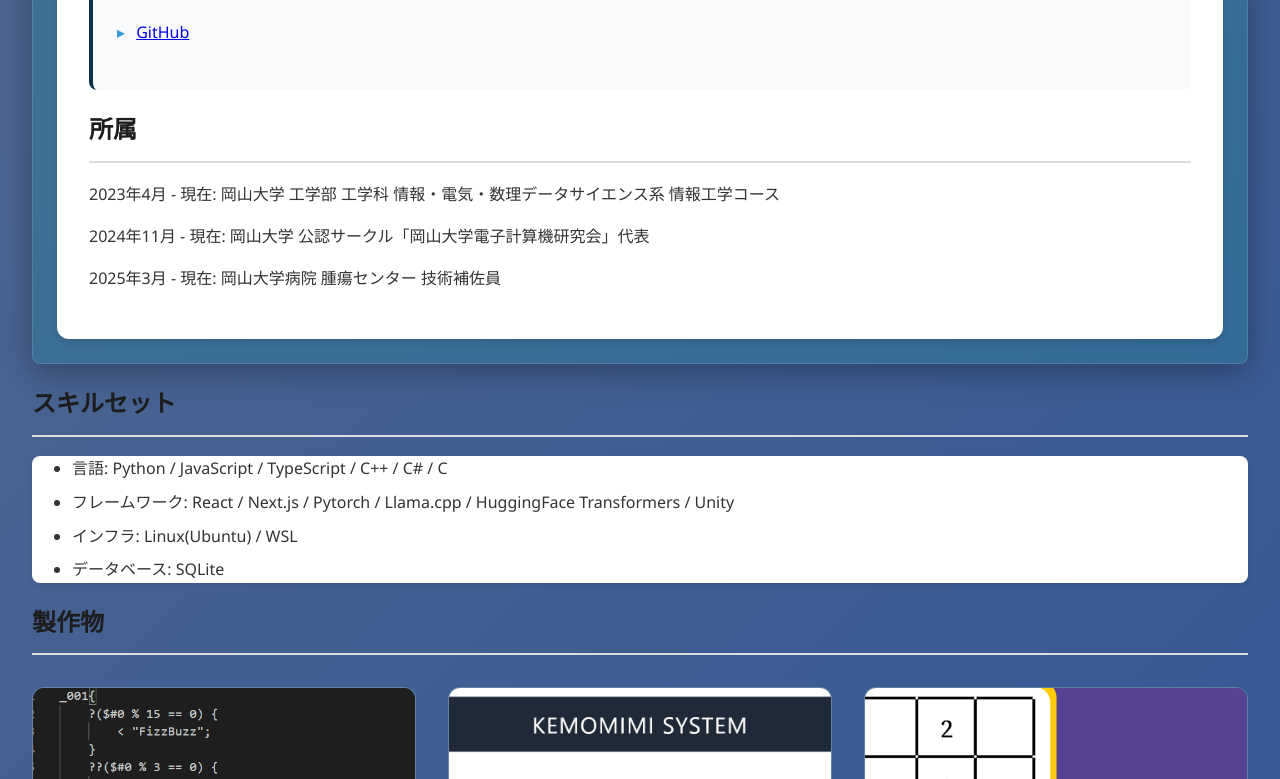
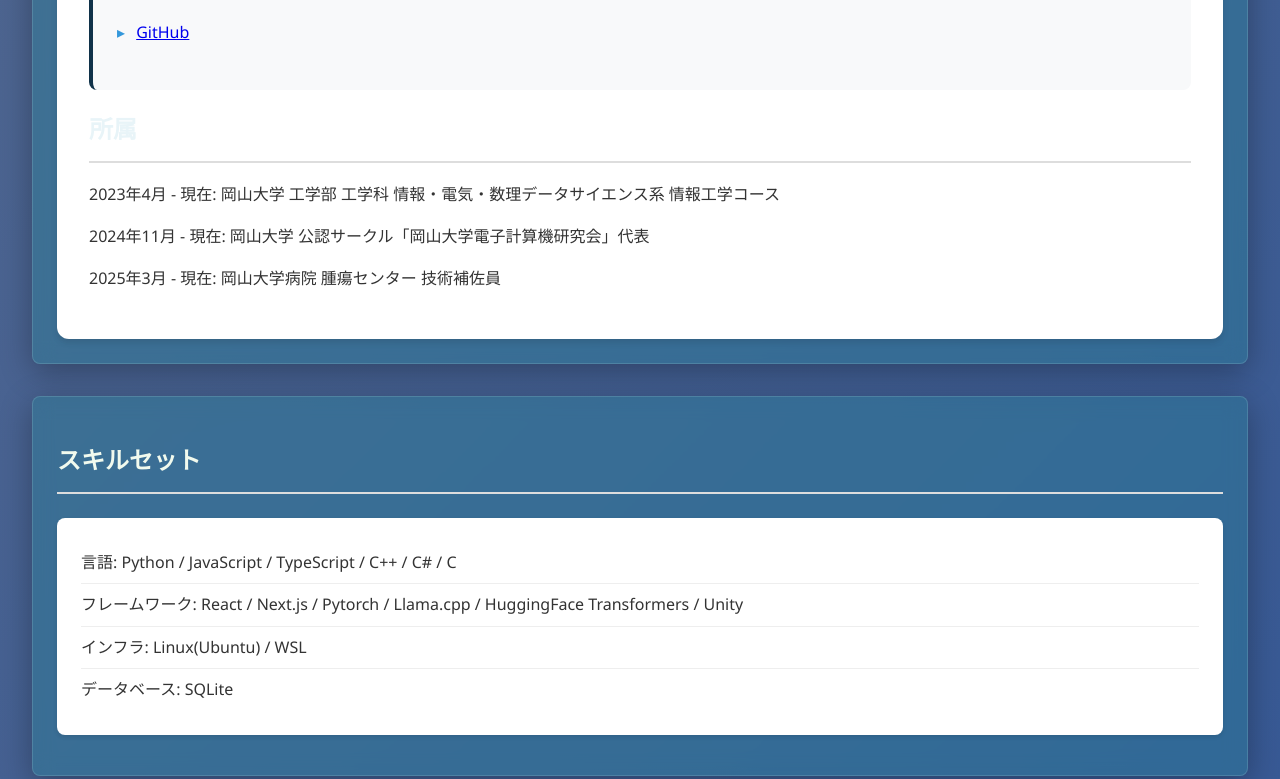
Before and after one commit to K16858/portfolio, a plain HTML site: page index.html in a window 1280 px wide. Shown: the part 801-1580 px from the top of the page. Drawn offline with Linux system fonts and the light colour scheme.

Commit message:
スキルセットセクションを改善

```diff
--- a/styles/styles.css
+++ b/styles/styles.css
@@ -13,7 +13,7 @@ h1 {
 }
 
 h2 {
-  color: #1d1d1d;
+  color: #e8f4f8;
   border-bottom: 2px solid #ddd;
   padding-bottom: 0.5em;
 }
@@ -31,6 +31,7 @@ h2 {
   padding: 1.5em;
   border-radius: 8px;
   box-shadow: 0 8px 32px rgba(0,0,0,0.3);
+  margin-bottom: 2em;
 }
 
 .profile-image {
@@ -107,15 +108,39 @@ h2 {
   left: 0;
 }
 
+/* スキルセクション */
+.skills {
+  background: rgba(33, 143, 156, 0.3);
+  backdrop-filter: blur(10px);
+  border: 1px solid rgba(168, 218, 220, 0.2);
+  padding: 1.5em;
+  border-radius: 8px;
+  box-shadow: 0 8px 32px rgba(0,0,0,0.3);
+  margin-bottom: 2em;
+}
+
+.skills h2 {
+  color: #f1faee;
+  margin-bottom: 1em;
+}
+
 .skills ul {
-  display: grid;
-  gap: 0.5em;
   background: white;
+  padding: 1.5em;
   border-radius: 8px;
   box-shadow: 0 2px 4px rgba(0,0,0,0.1);
+  list-style: none;
 }
 
-/* 製作物セクション */
+.skills li {
+  padding: 0.5em 0;
+  border-bottom: 1px solid #eee;
+}
+
+.skills li:last-child {
+  border-bottom: none;
+}
+
 /* 製作物セクション */
 .products {
   margin-bottom: 3em;
```
